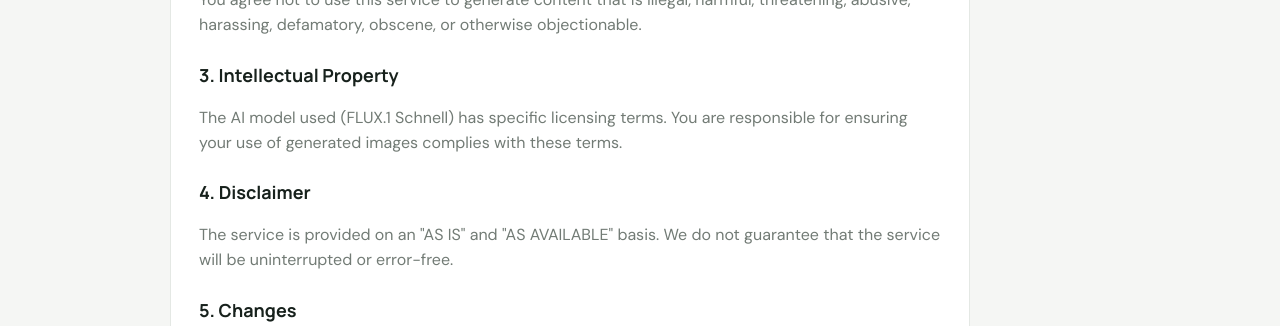
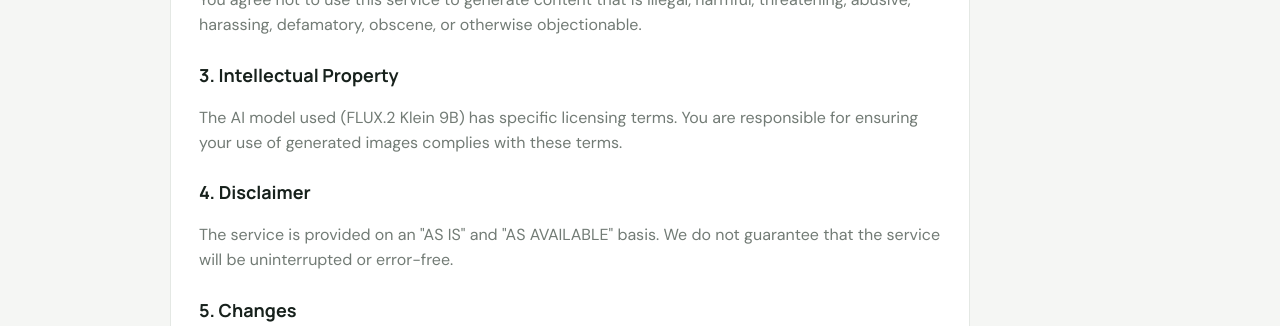
Before and after one commit to MohammedAyman07/ai-image-generator, a Flask app: page /terms in a window 1280 px wide. Shown: the part 494-820 px from the top of the page. Run offline with Flask 3, Linux system fonts and the light colour scheme.

Commit message:
Update terms page model reference

```diff
--- a/templates/terms.html
+++ b/templates/terms.html
@@ -17,7 +17,7 @@
             harassing, defamatory, obscene, or otherwise objectionable.</p>
 
         <h2>3. Intellectual Property</h2>
-        <p>The AI model used (FLUX.1 Schnell) has specific licensing terms. You are responsible for ensuring your use of
+        <p>The AI model used (FLUX.2 Klein 9B) has specific licensing terms. You are responsible for ensuring your use of
             generated images complies with these terms.</p>
 
         <h2>4. Disclaimer</h2>
```
